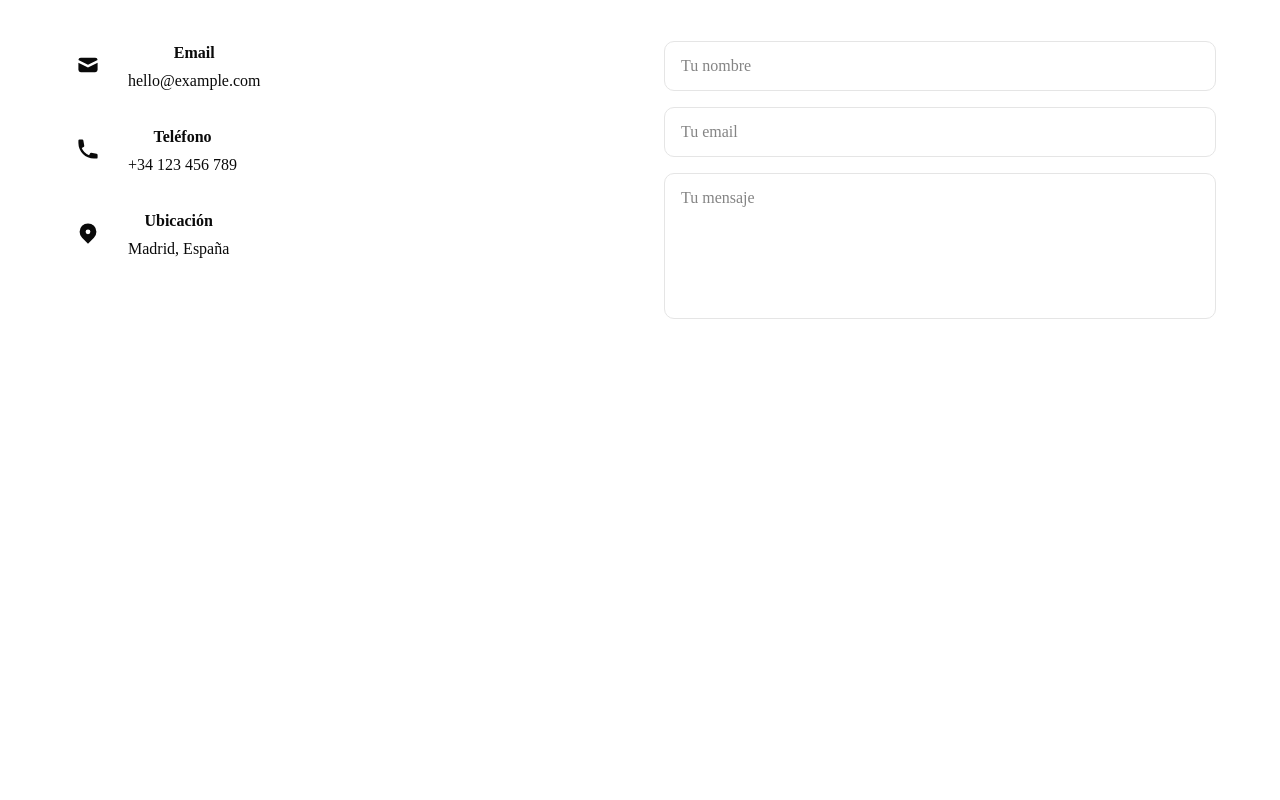
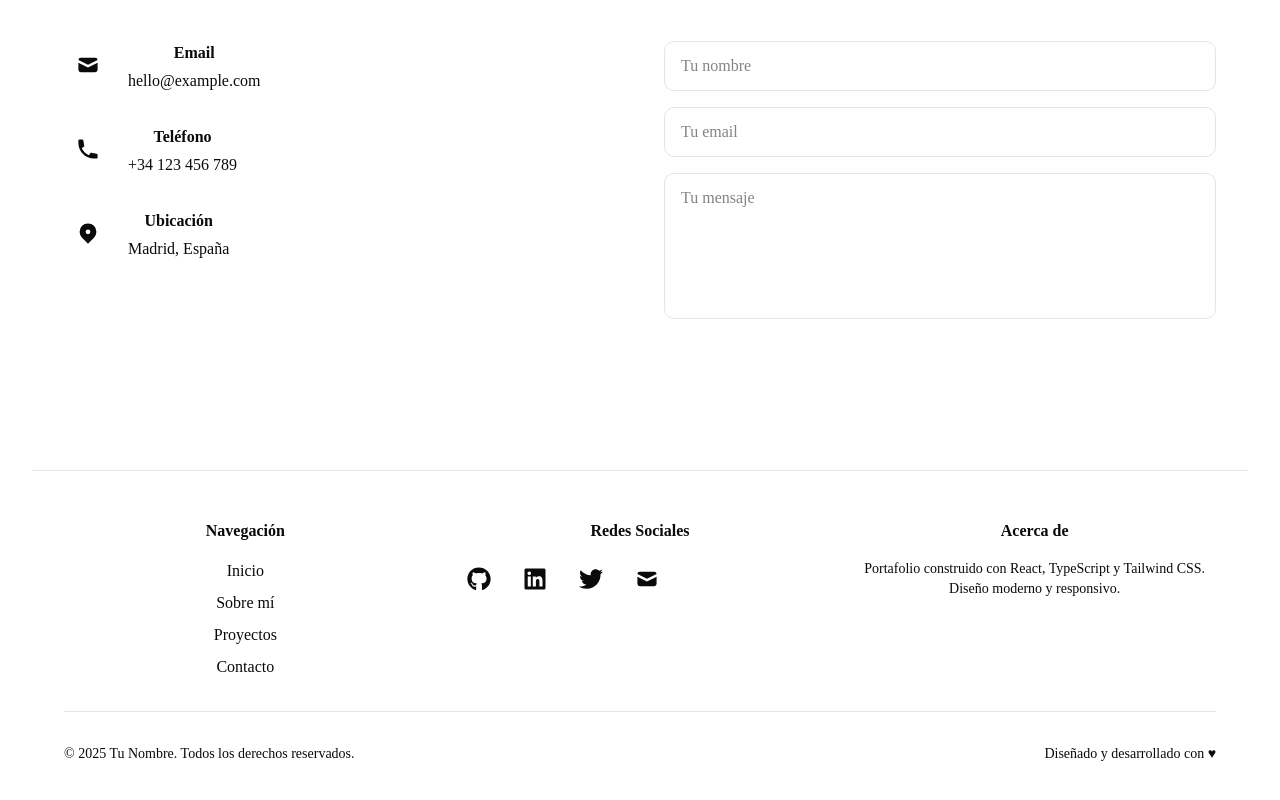
Before and after one commit to RosaTorrez/portfolio, a React (Vite) app: page / in a window 1280 px wide. Shown: the part 2943-3743 px from the top of the page. Before the commit the page ends 3445 px from the top, so only its background shows below. Built offline with nearby package versions, Linux system fonts and the light colour scheme.

Commit message:
feat: add footer with social links and copyright (#8)

```diff
--- a/src/App.tsx
+++ b/src/App.tsx
@@ -1,6 +1,7 @@
 import './App.css'
 import About from './components/About'
 import Contact from './components/Contact'
+import Footer from './components/Footer'
 import Header from './components/Header'
 import Hero from './components/Hero'
 import Projects from './components/Projects'
@@ -16,6 +17,7 @@ function App() {
       <Projects />
       <Skills />
       <Contact />
+      <Footer />
     </div>
   )
 }
--- /dev/null
+++ b/src/components/Footer.tsx
@@ -0,0 +1,99 @@
+import { HiMail } from "react-icons/hi"
+import { FaLinkedin, FaTwitter, FaGithub } from "react-icons/fa"
+
+const Footer = () => {
+    const currentYear = new Date().getFullYear()
+
+    return (
+        <footer className="bg-background border-t border-border py-12 px-4 sm:px-6 lg:px-8">
+            <div className="max-w-6xl mx-auto">
+                <div className="grid grid-cols-1 md:grid-cols-3 gap-8 mb-8">
+                    {/* Links */}
+                    <div>
+                        <h4 className="text-foreground font-semibold mb-4">Navegación</h4>
+                        <ul className="space-y-2">
+                            <li>
+                                <a href="#hero" className="text-text-muted hover:text-accent-primary transition-colors">
+                                    Inicio
+                                </a>
+                            </li>
+                            <li>
+                                <a href="#about" className="text-text-muted hover:text-accent-primary transition-colors">
+                                    Sobre mí
+                                </a>
+                            </li>
+                            <li>
+                                <a href="#projects" className="text-text-muted hover:text-accent-primary transition-colors">
+                                    Proyectos
+                                </a>
+                            </li>
+                            <li>
+                                <a href="#contact" className="text-text-muted hover:text-accent-primary transition-colors">
+                                    Contacto
+                                </a>
+                            </li>
+                        </ul>
+                    </div>
+
+                    {/* Social Links */}
+                    <div>
+                        <h4 className="text-foreground font-semibold mb-4">Redes Sociales</h4>
+                        <div className="flex gap-4">
+                            <a
+                                href="https://github.com"
+                                target="_blank"
+                                rel="noopener noreferrer"
+                                className="p-2 bg-background-secondary rounded-lg hover:bg-accent-primary/20 transition-colors text-accent-primary"
+                                aria-label="GitHub"
+                            >
+                                <FaGithub size={24} />
+                            </a>
+                            <a
+                                href="https://linkedin.com"
+                                target="_blank"
+                                rel="noopener noreferrer"
+                                className="p-2 bg-background-secondary rounded-lg hover:bg-accent-secondary/20 transition-colors text-accent-secondary"
+                                aria-label="LinkedIn"
+                            >
+                                <FaLinkedin size={24} />
+                            </a>
+                            <a
+                                href="https://twitter.com"
+                                target="_blank"
+                                rel="noopener noreferrer"
+                                className="p-2 bg-background-secondary rounded-lg hover:bg-accent-tertiary/20 transition-colors text-accent-tertiary"
+                                aria-label="Twitter"
+                            >
+                                <FaTwitter size={24} />
+                            </a>
+                            <a
+                                href="mailto:hello@example.com"
+                                className="p-2 bg-background-secondary rounded-lg hover:bg-accent-primary/20 transition-colors text-accent-primary"
+                                aria-label="Email"
+                            >
+                                <HiMail size={24} />
+                            </a>
+                        </div>
+                    </div>
+
+                    {/* About Footer */}
+                    <div>
+                        <h4 className="text-foreground font-semibold mb-4">Acerca de</h4>
+                        <p className="text-text-muted text-sm">
+                            Portafolio construido con React, TypeScript y Tailwind CSS. Diseño moderno y responsivo.
+                        </p>
+                    </div>
+                </div>
+
+                <div className="border-t border-border pt-8 flex flex-col md:flex-row justify-between items-center gap-4">
+                    <p className="text-text-muted text-sm">© {currentYear} Tu Nombre. Todos los derechos reservados.</p>
+                    <p className="text-text-muted text-sm">
+                        Diseñado y desarrollado con <span className="text-accent-primary">♥</span>
+                    </p>
+                </div>
+            </div>
+        </footer>
+    )
+}
+
+export default Footer
```
